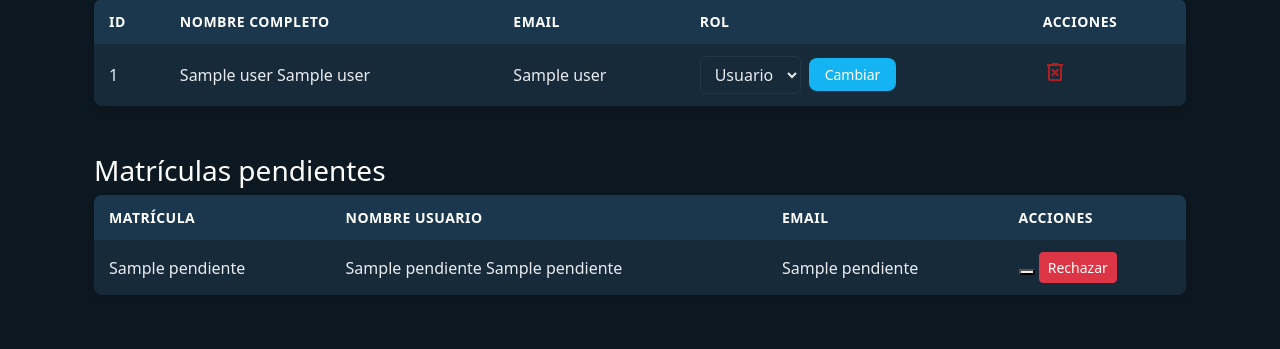
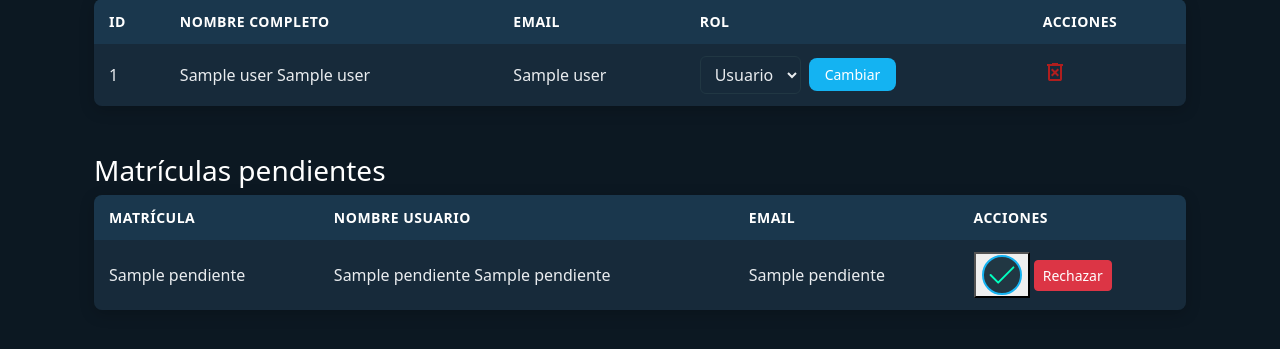
Before and after one commit to danielsm107/control-acceso-matriculas, a Flask app: template backend/templates/admin_panel.html in a window 1280 px wide. Shown: the part 187-536 px from the top of the page. Run offline with Flask 3, Linux system fonts and the light colour scheme; the template is opened without the code that fills it: most values are stand-ins (such as "Sample title", 1, 10 or a date in 2020); some libraries are stand-ins or nearby versions.

```diff
--- a/backend/templates/admin_panel.html
+++ b/backend/templates/admin_panel.html
@@ -64,6 +64,7 @@
         <td>
           <form action="{{ url_for('aprobar_matricula', id=m[0]) }}" method="post" class="d-inline">
             <button type="button" onclick="this.querySelector('img').src='/static/icons/Success.gif'; this.closest('form').submit();">
+              <img src="/static/icons/success.svg" width="40" height="40">
             </button>
           </form>
           <form action="{{ url_for('rechazar_matricula', id=m[0]) }}" method="post" class="d-inline">
```
